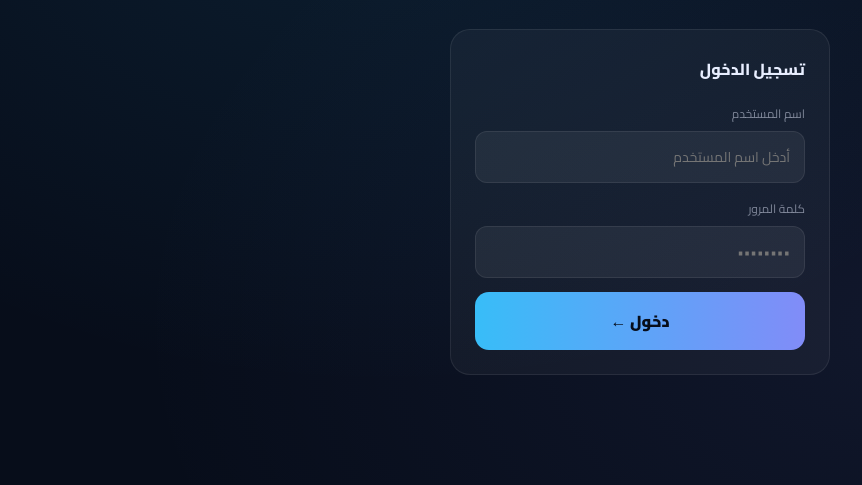
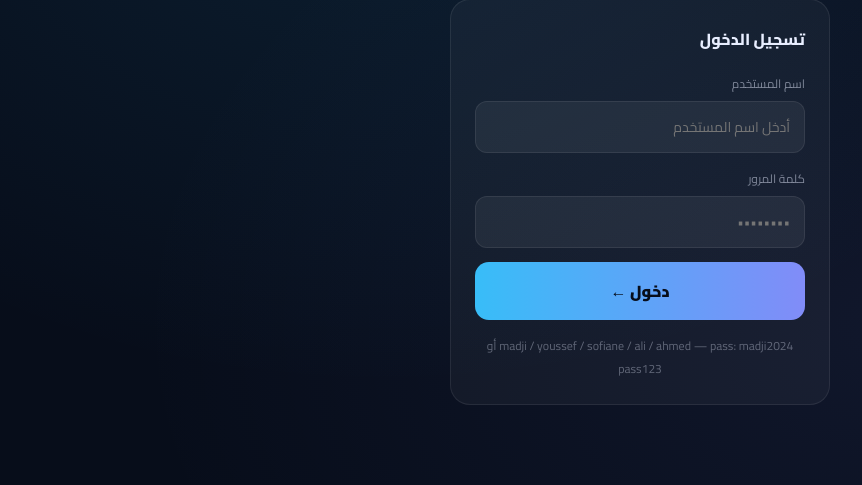
Before and after one commit to ali19bba-dev/madji-pro, a plain HTML site: page index.html in a window 1280 px wide. Shown: the part 315-800 px from the top of the page, without its empty margins (0-862 px from the left). Drawn offline with nearby package versions, Linux system fonts and the light colour scheme.

Commit message:
Update index.html

```diff
--- a/index.html
+++ b/index.html
@@ -123,9 +123,9 @@ td{font-size:13px;padding:9px 10px;border-bottom:1px solid rgba(255,255,255,0.04
       <div class="field-label">كلمة المرور</div>
       <input class="inp" id="inp-password" placeholder="••••••••" type="password">
       <button class="btn-primary" onclick="doLogin()">دخول ←</button>
-
-
-
+      <div style="text-align:center;margin-top:14px;font-size:12px;color:rgba(232,238,255,0.35)">
+        madji / youssef / sofiane / ali / ahmed — pass: madji2024 أو pass123
+      </div>
     </div>
   </div>
 </div>
```
